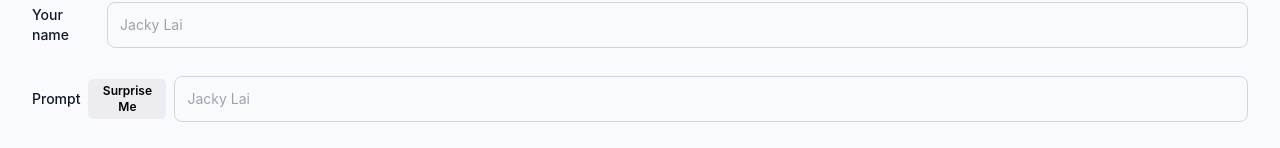
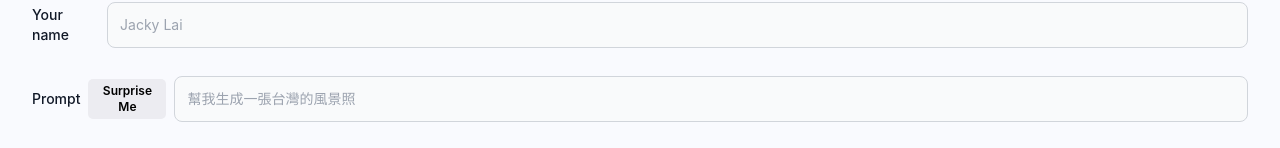
Before and after one commit to Jackylai01/MERN-ChatAPI-IMAGE-WEBSITE, a React (Vite) app in the folder client/: page /create-post in a window 1280 px wide. Shown: the part 291-439 px from the top of the page. Built offline with nearby package versions, Linux system fonts and the light colour scheme; a web font is replaced by a local one.

Commit message:
Update CreatePost.jsx

```diff
--- a/client/src/pages/CreatePost.jsx
+++ b/client/src/pages/CreatePost.jsx
@@ -94,7 +94,7 @@ const CreatePost = () => {
               labeLName="Prompt"
               type="text"
               name="prompt"
-              placeholder="Jacky Lai"
+              placeholder="幫我生成一張台灣的風景照"
               value={form.prompt}
               handleChange={handleChange}
               isSurpriseMe
```
